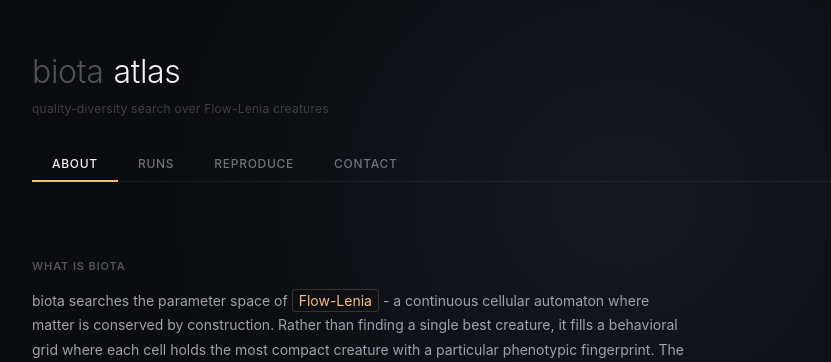
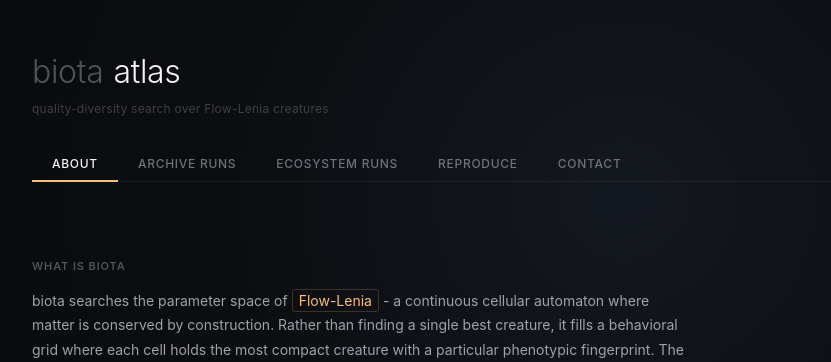
Before and after one commit to rkv0id/biota, a Python web app: template src/biota/viz/templates/index.html in a window 1280 px wide. Shown: the top 362 px of the page, without its empty margins (16-847 px from the left). Run offline with Jinja, Linux system fonts and the light colour scheme; the template is opened without the code that fills it, so the values that code supplies are empty.

Commit message:
feat: rename Runs tab to Archive runs, add Ecosystem runs placeholder tab

```diff
--- a/src/biota/viz/templates/index.html
+++ b/src/biota/viz/templates/index.html
@@ -394,12 +394,10 @@
         <div class="page-tagline">quality-diversity search over Flow-Lenia creatures</div>
         <nav class="tabs">
             <button class="tab-btn active" data-tab="about">About</button>
-            <button class="tab-btn" data-tab="runs">Runs</button>
+            <button class="tab-btn" data-tab="runs">Archive runs</button>
+            <button class="tab-btn" data-tab="ecosystem">Ecosystem runs</button>
             <button class="tab-btn" data-tab="reproduce">Reproduce</button>
             <button class="tab-btn" data-tab="contact">Contact</button>
-            <!-- v2.0.0: ecosystem tab
-            <button class="tab-btn" data-tab="ecosystem">Ecosystem</button>
-            -->
         </nav>
     </header>
 
@@ -480,7 +478,7 @@
         </div>
     </div>
 
-    <!-- === Runs === -->
+    <!-- === Archive runs === -->
     <div class="tab-panel" id="panel-runs">
         <div class="runs-meta">{{ n_runs }} run{{ 's' if n_runs != 1 else '' }}</div>
         <div class="run-grid">
@@ -609,14 +607,17 @@
         </div>
     </div>
 
-    <!-- v2.0.0 ecosystem panel - uncomment when ready
+    <!-- === Ecosystem runs === -->
     <div class="tab-panel" id="panel-ecosystem">
         <div class="prose">
             <h2>Ecosystem runs</h2>
-            <p>Coming in v2.0.0. Selected archive creatures spawned together on a shared large-grid Flow-Lenia simulation.</p>
+            <p>Coming in v2.0.0. Spawn creatures from selected archive cells together on a large shared grid and observe what happens: do they interact, ignore each other, or destabilize? The behavioral descriptor space lets you make deliberate choices about which creatures to seed together.</p>
+            <p>Homogeneous first (v2.0.0): one archive cell, multiple copies, global parameters. Then heterogeneous (v2.1.0): creatures from descriptor-space-distant cells, parameter localization.</p>
+            <div class="pill-row">
+                <a class="pill amber" href="https://github.com/rkv0id/biota" target="_blank">track progress on GitHub</a>
+            </div>
         </div>
     </div>
-    -->
 
     <script>
     document.querySelectorAll('.tab-btn').forEach(function(btn) {
```
